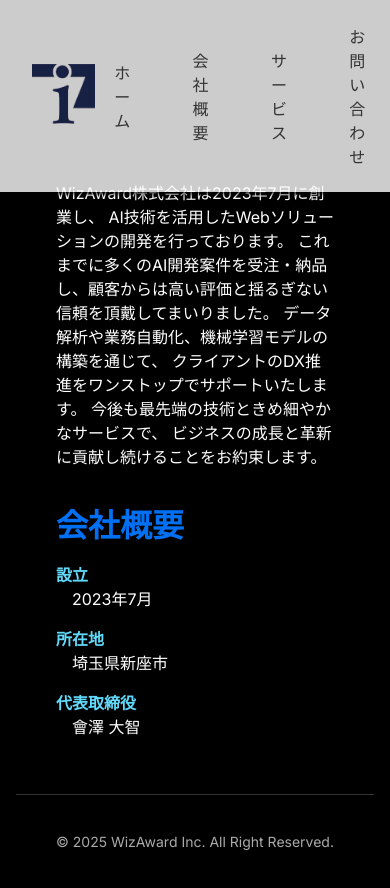
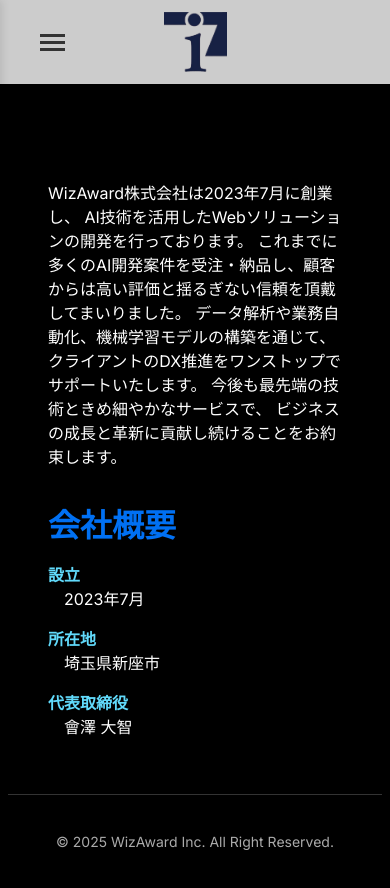
Before and after one commit to Taichi93258/wizaward-homepage, a Next.js app: page /company in a window 390 px wide. Built offline with nearby package versions, Linux system fonts and the light colour scheme.

Commit message:
モバイルのレイアウトを調整

```diff
--- a/components/Layout.tsx
+++ b/components/Layout.tsx
@@ -1,8 +1,7 @@
 import { motion } from 'framer-motion';
 import Head from 'next/head';
-import Image from 'next/image';
 import Link from 'next/link';
-import type { ReactNode } from 'react';
+import { useState, type ReactNode } from 'react';
 import styles from '../styles/Layout.module.css';
 import Background from './Background';
 
@@ -17,6 +16,7 @@
   title = '当社サービス',
   hero,
 }: LayoutProps) {
+  const [sidebarOpen, setSidebarOpen] = useState(false);
   return (
     <>
       <Head>
@@ -26,9 +26,20 @@
       </Head>
       <Background />
       <header className={styles.header}>
+        {!sidebarOpen && (
+          <button
+            className={styles.menuToggle}
+            onClick={() => setSidebarOpen(true)}
+            aria-label="Open menu"
+          >
+            <div />
+            <div />
+            <div />
+          </button>
+        )}
         <div className={styles.logo}>
           <Link href="/home">
-            <Image
+            <img
               src="/images/company-logo.png"
               alt="Company Logo"
               width={63}
@@ -43,6 +54,23 @@
           <Link href="/contact">お問い合わせ</Link>
         </nav>
       </header>
+      <div className={`${styles.sidebar} ${sidebarOpen ? styles.open : ''}`}>
+        {sidebarOpen && (
+          <button
+            className={styles.closeToggle}
+            onClick={() => setSidebarOpen(false)}
+            aria-label="Close menu"
+          >
+            &larr;
+          </button>
+        )}
+        <nav className={styles.mobileNav}>
+          <Link href="/home" onClick={() => setSidebarOpen(false)}>ホーム</Link>
+          <Link href="/company" onClick={() => setSidebarOpen(false)}>会社概要</Link>
+          <Link href="/services" onClick={() => setSidebarOpen(false)}>サービス</Link>
+          <Link href="/contact" onClick={() => setSidebarOpen(false)}>お問い合わせ</Link>
+        </nav>
+      </div>
       {hero}
       <div className={styles.container}>
         <motion.main
--- a/styles/Home.module.css
+++ b/styles/Home.module.css
@@ -30,7 +30,6 @@
   background: rgba(0, 0, 0, 0.4);
   z-index: 0;
 }
-
 .hero h1,
 .hero p {
   position: relative;
--- a/styles/Layout.module.css
+++ b/styles/Layout.module.css
@@ -15,6 +15,9 @@
 .logo {
   display: flex;
   align-items: center;
+}
+.logo img {
+  display: block;
 }
 
 .nav {
@@ -65,3 +68,91 @@
   /* ヘッダー固定時にコンテンツが隠れないようヘッダーの高さ分を確保 */
       padding: 92px 1rem 0;
 }
+
+.menuToggle {
+  display: none;
+  background: none;
+  border: none;
+  cursor: pointer;
+}
+.menuToggle div {
+  width: 25px;
+  height: 3px;
+  background-color: #333333;
+  margin: 4px 0;
+  transition: 0.4s;
+}
+
+/* Responsive styling for mobile devices */
+@media (max-width: 640px) {
+  .header {
+    flex-direction: column;
+    align-items: center;
+    padding: 0.5rem 1rem;
+  }
+  .logo {
+    margin: 0.25rem 0;
+  }
+  .nav {
+    display: none;
+  }
+  .container {
+    padding: 92px 0.5rem 0;
+  }
+  .menuToggle {
+    display: block;
+    position: fixed;
+    top: 0.15rem;
+    left: 1rem;
+    z-index: 4;
+  }
+  .closeToggle {
+    display: block;
+    position: absolute;
+    top: 0.1rem;
+    left: 1rem;
+    background: none;
+    border: none;
+    font-size: 1.5rem;
+    cursor: pointer;
+    z-index: 4;
+    color: #333333;
+  }
+  .sidebar {
+    position: fixed;
+    top: 0;
+    left: 0;
+    width: 200px;
+    max-width: 80%;
+    height: 100%;
+    background-color: rgba(255, 255, 255, 0.95);
+    box-shadow: 2px 0 8px rgba(0, 0, 0, 0.1);
+    transform: translateX(-100%);
+    transition: transform 0.3s ease;
+    z-index: 3;
+    display: flex;
+    flex-direction: column;
+    padding-top: 3.5rem;
+  }
+  .sidebar.open {
+    transform: translateX(0);
+  }
+  .mobileNav {
+    display: flex;
+    flex-direction: column;
+    gap: 1rem;
+    padding: 1rem;
+  }
+  .mobileNav a {
+    display: flex;
+    align-items: center;
+    gap: 0.75rem;
+    padding: 0.75rem 1rem;
+    color: #333333;
+    text-decoration: none;
+    font-weight: 500;
+  }
+  .mobileNav a:hover {
+    color: var(--color-accent);
+  }
+}
--- a/styles/global.css
+++ b/styles/global.css
@@ -4,6 +4,7 @@
   padding: 0;
   margin: 0;
   scroll-behavior: smooth;
+  overflow-y: scroll;
 }
 /* Theme variables */
 :root {
@@ -17,6 +18,7 @@
 body {
   padding: 0;
   margin: 0;
+  overflow-x: hidden;
   background-color: var(--color-bg);
   color: var(--color-text);
   font-family: 'Inter', -apple-system, BlinkMacSystemFont, Segoe UI, Roboto, Oxygen, Ubuntu, Cantarell, Fira Sans, Droid Sans, Helvetica Neue, sans-serif;
```
Also changed, not shown: libs/client.ts (added, +37 -0 lines).
